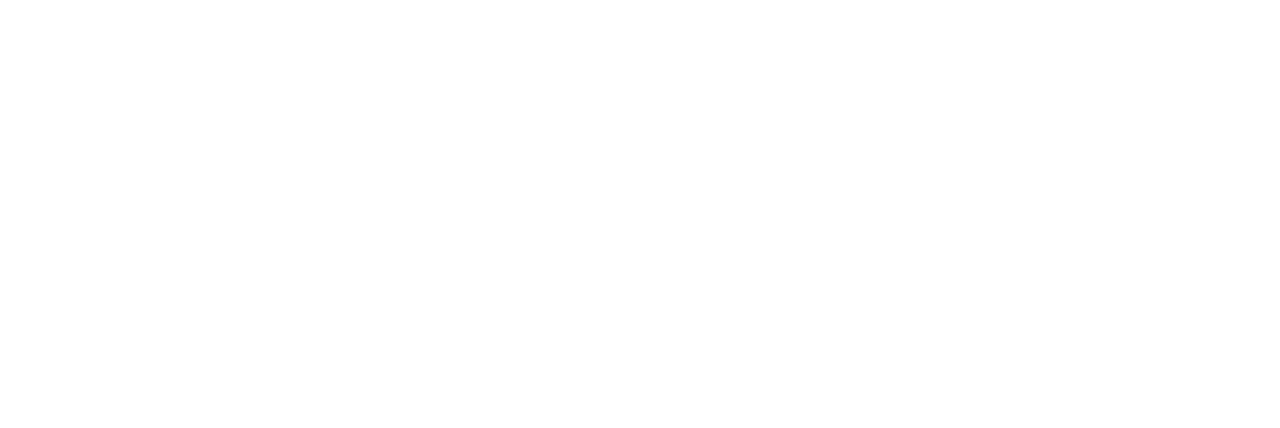
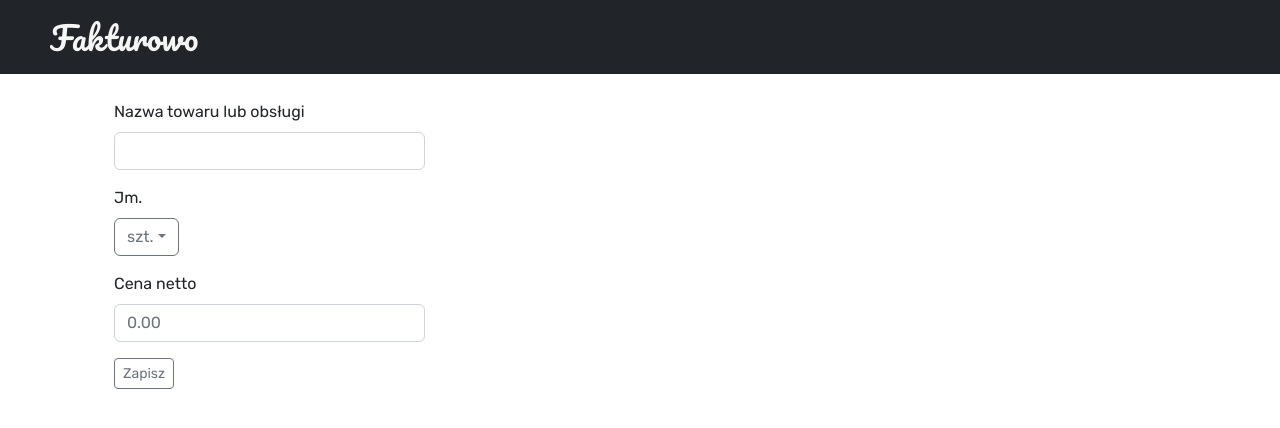
Before and after one commit to AngelikaKulbacka/fakturyVAT-frontend, a React (Create React App) app in the folder faktury-vat/: page /productdata in a window 1280 px wide. Before the commit this address had no page. Shown: the top 428 px of the page. Built offline with nearby package versions, Linux system fonts and the light colour scheme.

Commit message:
dodanie edycji produktów

```diff
--- a/faktury-vat/src/App.js
+++ b/faktury-vat/src/App.js
@@ -8,6 +8,7 @@
 import { BrowserRouter as Router, Routes, Route } from "react-router-dom";
 import EditCompanyDataForm from './Components/EditCompanyDataForm';
 import EditBuyerDataForm from './Components/EditBuyerDataForm';
+import EditProductDataForm from './Components/EditProductDataForm';
 
 function App() {
   return (
@@ -21,6 +22,7 @@
           <Route exact path="/dokumenty" element={<DocumentsListForm />} />
           <Route exact path="/companydata" element={<EditCompanyDataForm />} />
           <Route exact path="/buyerdata" element={<EditBuyerDataForm />} />
+          <Route exact path="/productdata" element={<EditProductDataForm />} />
         </Routes>
       </Router>
     </div>
--- a/faktury-vat/src/Components/DocumentsListForm.jsx
+++ b/faktury-vat/src/Components/DocumentsListForm.jsx
@@ -44,7 +44,7 @@
                                 </Button>
                             </td>
                             <td>
-                                <Button variant="outline-secondary" size="sm">
+                                <Button variant="outline-secondary" size="sm" href="/productdata">
                                     Edytuj
                                 </Button>
                             </td>
@@ -62,7 +62,7 @@
                                 </Button>
                             </td>
                             <td>
-                                <Button variant="outline-secondary" size="sm">
+                                <Button variant="outline-secondary" size="sm" href="/productdata">
                                     Edytuj
                                 </Button>
                             </td>
@@ -82,7 +82,7 @@
                                 </Button>
                             </td>
                             <td>
-                                <Button variant="outline-secondary" size="sm">
+                                <Button variant="outline-secondary" size="sm" href="/productdata">
                                     Edytuj
                                 </Button>
                             </td>
@@ -101,7 +101,7 @@
                                 </Button>
                             </td>
                             <td>
-                                <Button variant="outline-secondary" size="sm">
+                                <Button variant="outline-secondary" size="sm" href="/productdata">
                                     Edytuj
                                 </Button>
                             </td>
@@ -121,7 +121,7 @@
                                 </Button>
                             </td>
                             <td>
-                                <Button variant="outline-secondary" size="sm">
+                                <Button variant="outline-secondary" size="sm" href="/productdata">
                                     Edytuj
                                 </Button>
                             </td>
@@ -141,7 +141,7 @@
                                 </Button>
                             </td>
                             <td>
-                                <Button variant="outline-secondary" size="sm">
+                                <Button variant="outline-secondary" size="sm" href="/productdata">
                                     Edytuj
                                 </Button>
                             </td>
--- /dev/null
+++ b/faktury-vat/src/Components/EditProductDataForm.jsx
@@ -0,0 +1,42 @@
+import 'bootstrap/dist/css/bootstrap.min.css';
+import { Container, Form, DropdownButton, Dropdown, Button } from 'react-bootstrap';
+import { useState } from 'react';
+import NavbarComponent from './navbar';
+
+const EditProductDataForm = () => {
+
+    return (
+        <Container>
+            <NavbarComponent />
+            <Container style={{ margin: '20px', marginTop: 100, width: "30%" }}>
+                <Form>
+                    <Form.Group className="mb-3">
+                        <Form.Label>Nazwa towaru lub obsługi</Form.Label>
+                        <Form.Control />
+                    </Form.Group>
+                </Form>
+                <Form>
+                    <Form.Group className="mb-3">
+                        <Form.Label>Jm.</Form.Label>
+                            <DropdownButton id="dropdown-basic-button" variant="outline-secondary" title="szt.">
+                                    <Dropdown.Item href="#/action-1">1</Dropdown.Item>
+                                    <Dropdown.Item href="#/action-2">2</Dropdown.Item>
+                                    <Dropdown.Item href="#/action-3">3</Dropdown.Item>
+                                </DropdownButton>
+                    </Form.Group>
+                </Form>
+                <Form>
+                    <Form.Group className="mb-3">
+                        <Form.Label>Cena netto</Form.Label>
+                        <Form.Control placeholder="0.00" />
+                    </Form.Group>
+                </Form>
+                <Button variant="outline-secondary" size="sm" href="/dokumenty">
+                    Zapisz
+                </Button>
+            </Container>
+        </Container>
+    );
+};
+
+export default EditProductDataForm;
```
